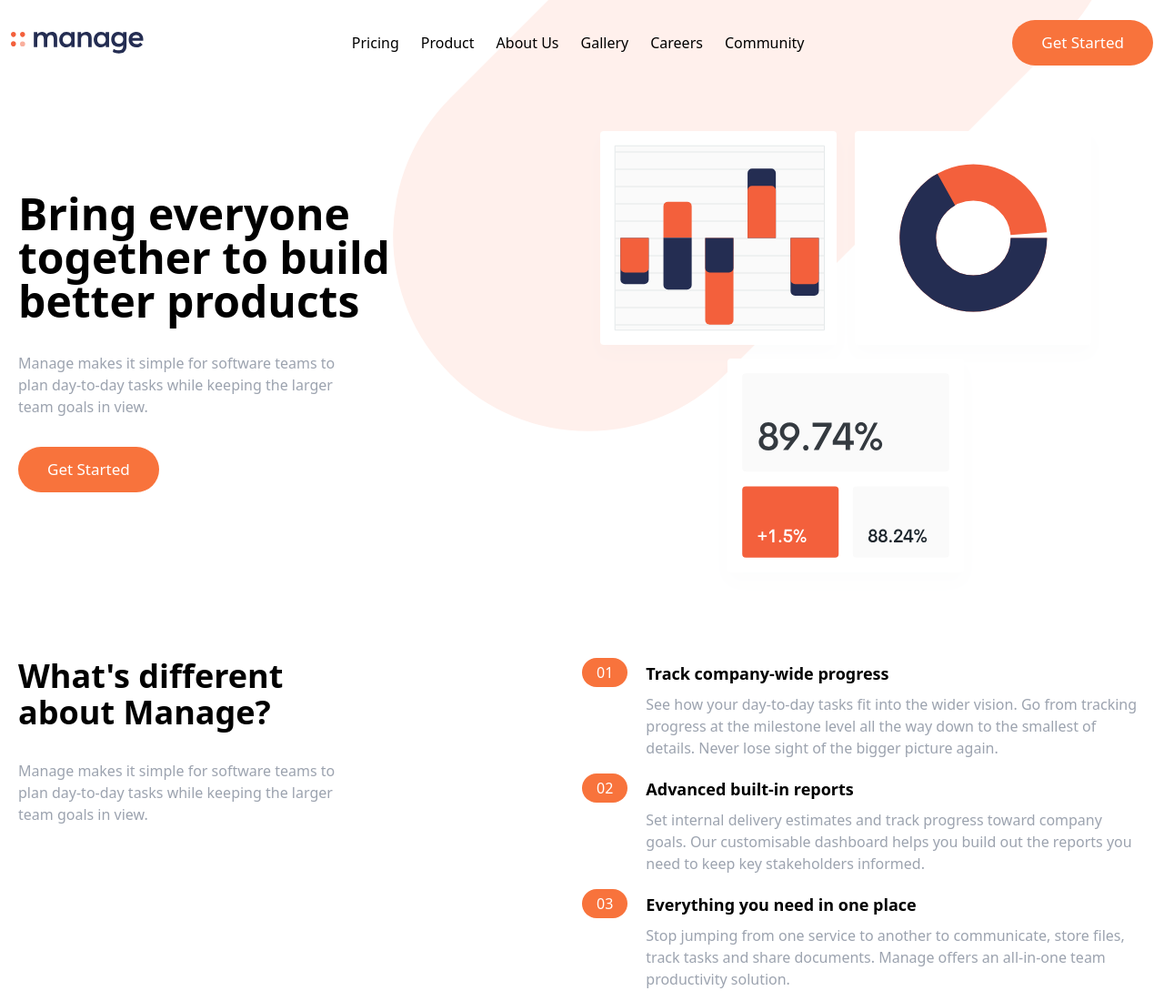
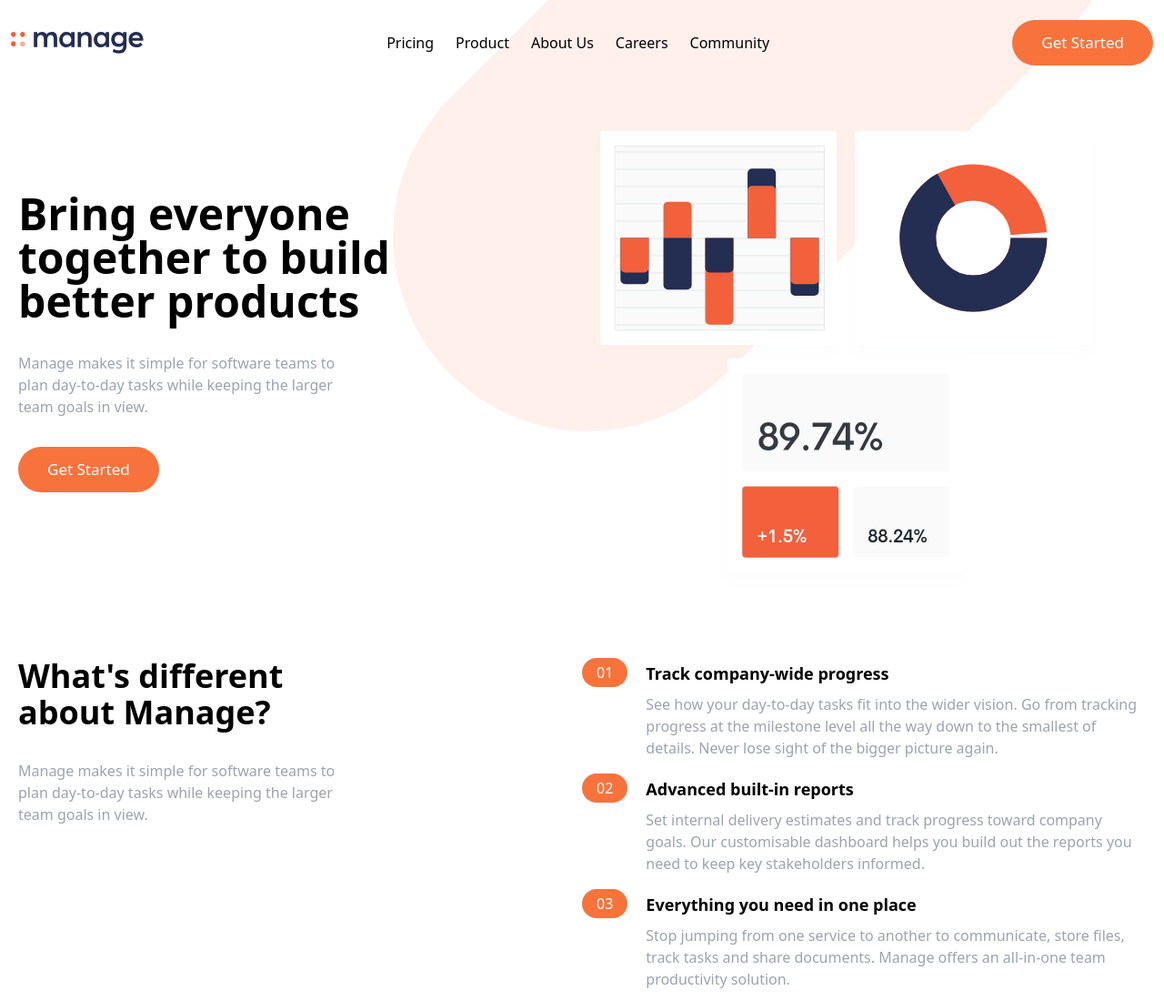
Before and after one commit to tomal223/manage-landing, a website: page index.html in a window 1280 px wide. Shown: the top 1100 px of the page at 91% size. Drawn offline with Linux system fonts and the light colour scheme.

Commit message:
Gallery link removed

```diff
--- a/index.html
+++ b/index.html
@@ -29,9 +29,6 @@
                     </li>
                     <li>
                         <a href="#" class="hover:text-orange transition-colors">About Us</a>
-                    </li>
-                    <li>
-                        <a href="#" class="hover:text-orange transition-colors">Gallery</a>
                     </li>
                     <li>
                         <a href="#" class="hover:text-orange transition-colors">Careers</a>
```
